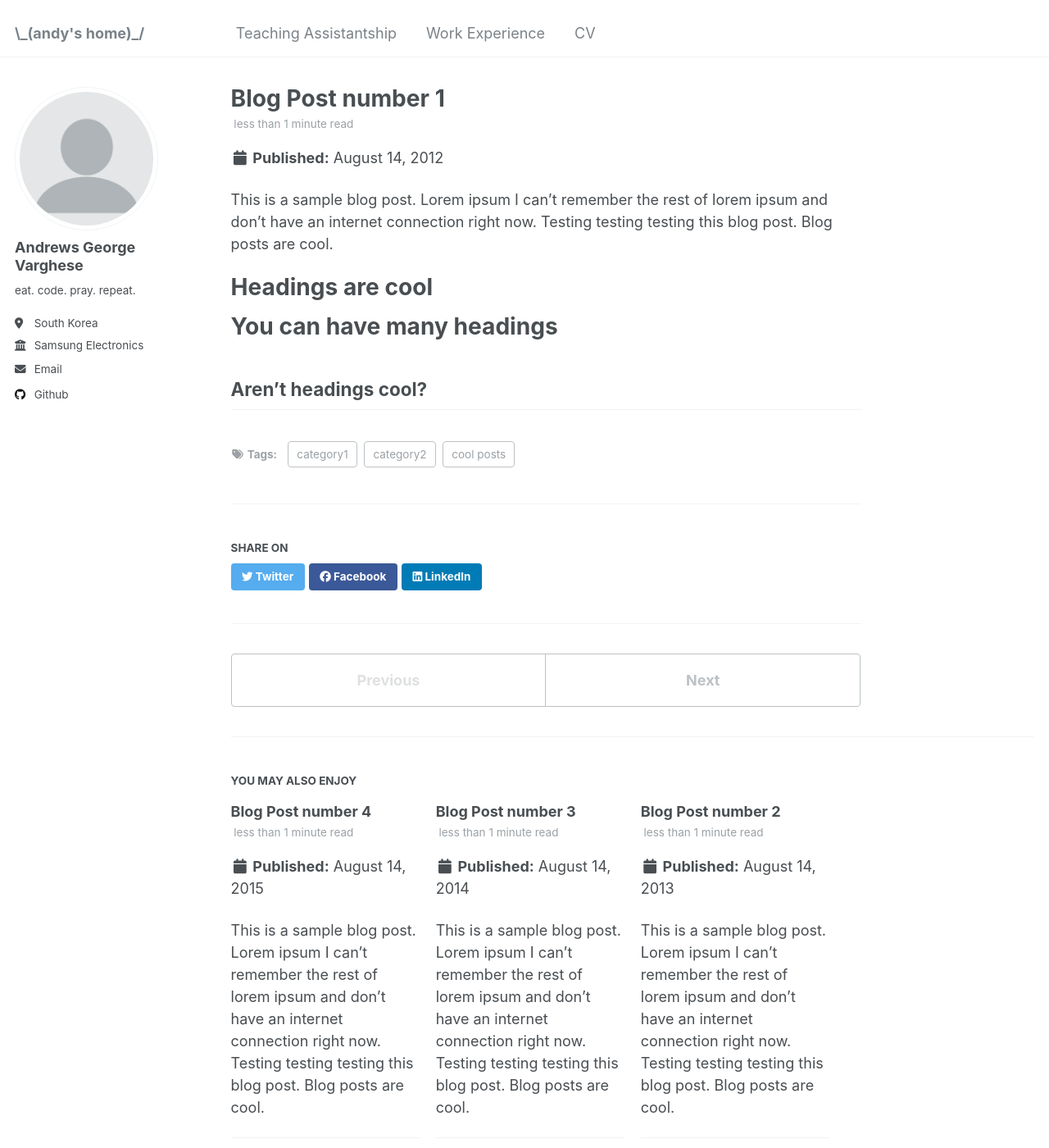
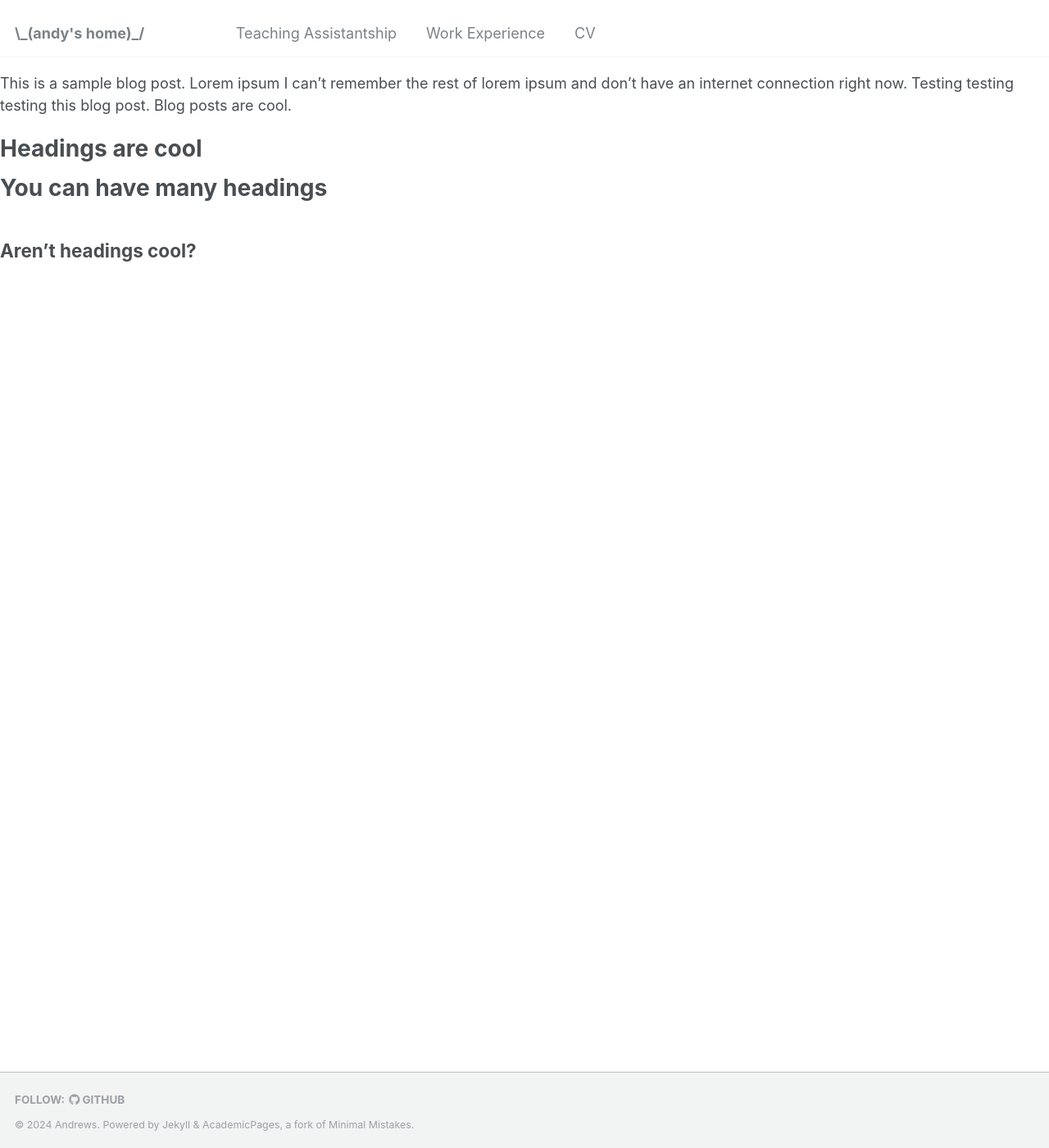
Before and after one commit to asgv123/asgv123.github.io, a Jekyll site: the page built from _posts/2012-08-14-blog-post-1.md, in a window 1280 px wide and 1400 px high. Shown: the whole window at 82% size. Built offline with Jekyll 4.4.1, drawn with Linux system fonts in a browser that asks for light colours; our own code applies the rules of GitHub Pages for plain Markdown files.

```diff
--- a/_config.yml
+++ b/_config.yml
@@ -228,10 +228,10 @@ collections:
 
 # These settings control how pages and collections are included in the site
 defaults:
-  # _posts
+  # _work_experience
   - scope:
       path: ""
-      type: posts
+      type: work_experience
     values:
       layout: single
       author_profile: true
```
